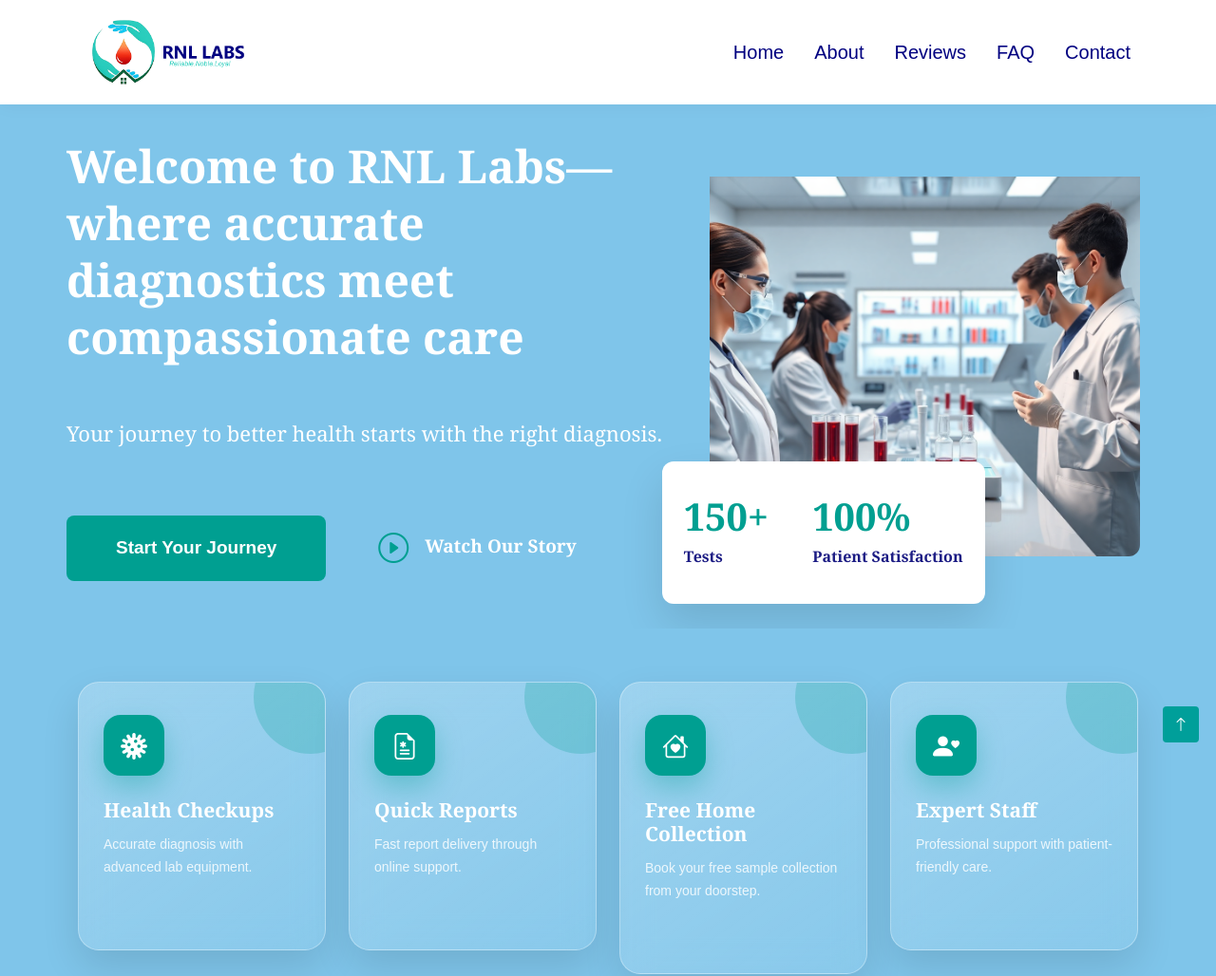
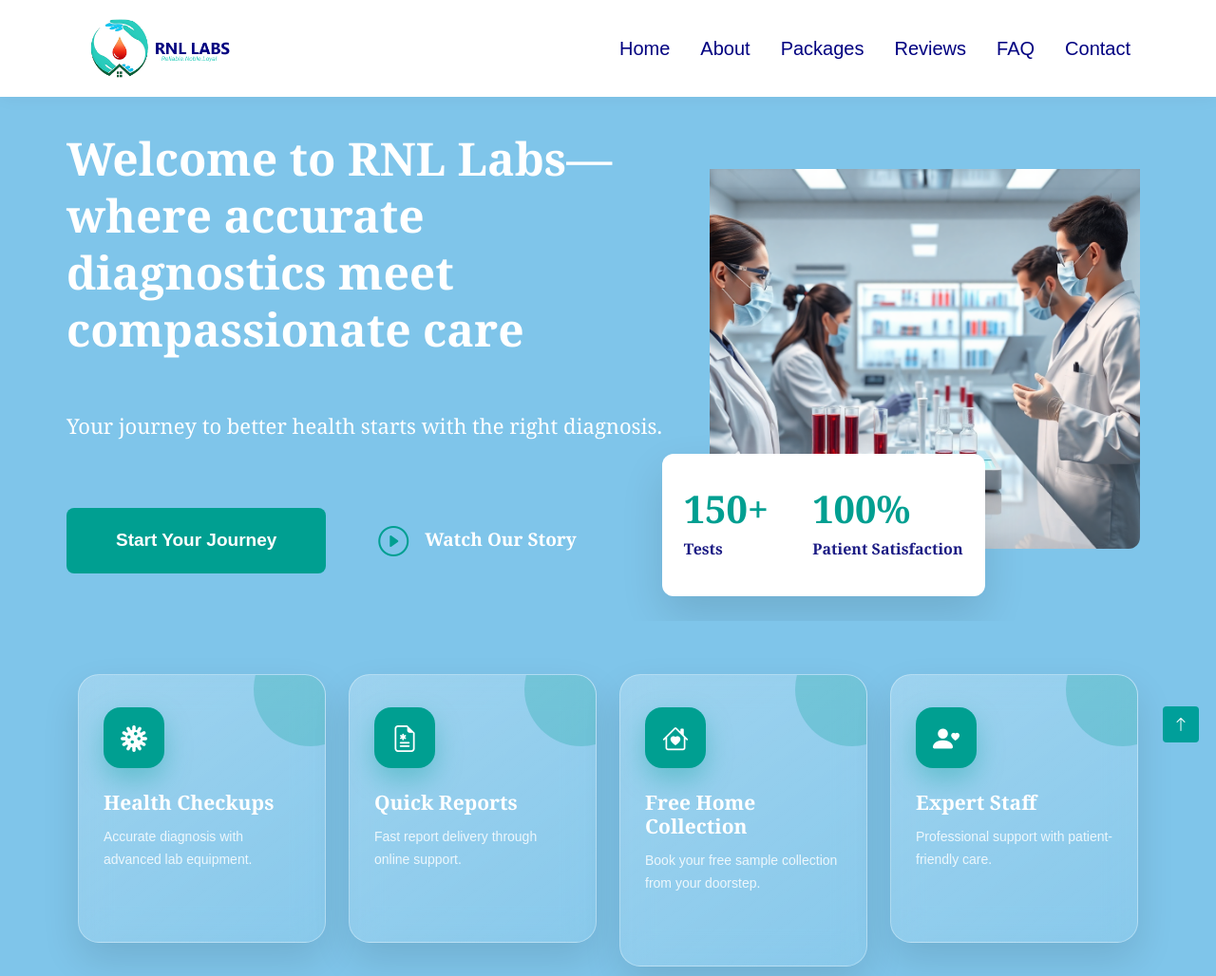
Before and after one commit to poorneshpithani/rnl_labs_one, a plain HTML site: page index.html in a window 1280 px wide. Shown: the top 1028 px of the page at 95% size. Drawn offline with nearby package versions, Linux system fonts and the light colour scheme.

Commit message:
Update Packages link in index.html

```diff
--- a/index.html
+++ b/index.html
@@ -47,7 +47,7 @@
           <ul class="navbar-nav ms-auto align-items-lg-center gap-lg-3">
             <li><a class="nav-link" href="#home">Home</a></li>
             <li><a class="nav-link" href="#about">About</a></li>
-            <!-- <li><a class="nav-link" href="#packages">Packages</a></li> -->
+            <li><a class="nav-link" href="#https://crm.rnllabs.in/tests">Packages</a></li>
             <li><a class="nav-link" href="#reviews">Reviews</a></li>
             <li><a class="nav-link" href="#faq">FAQ</a></li>
             <li><a class="nav-link" href="#contact">Contact</a></li>
```
